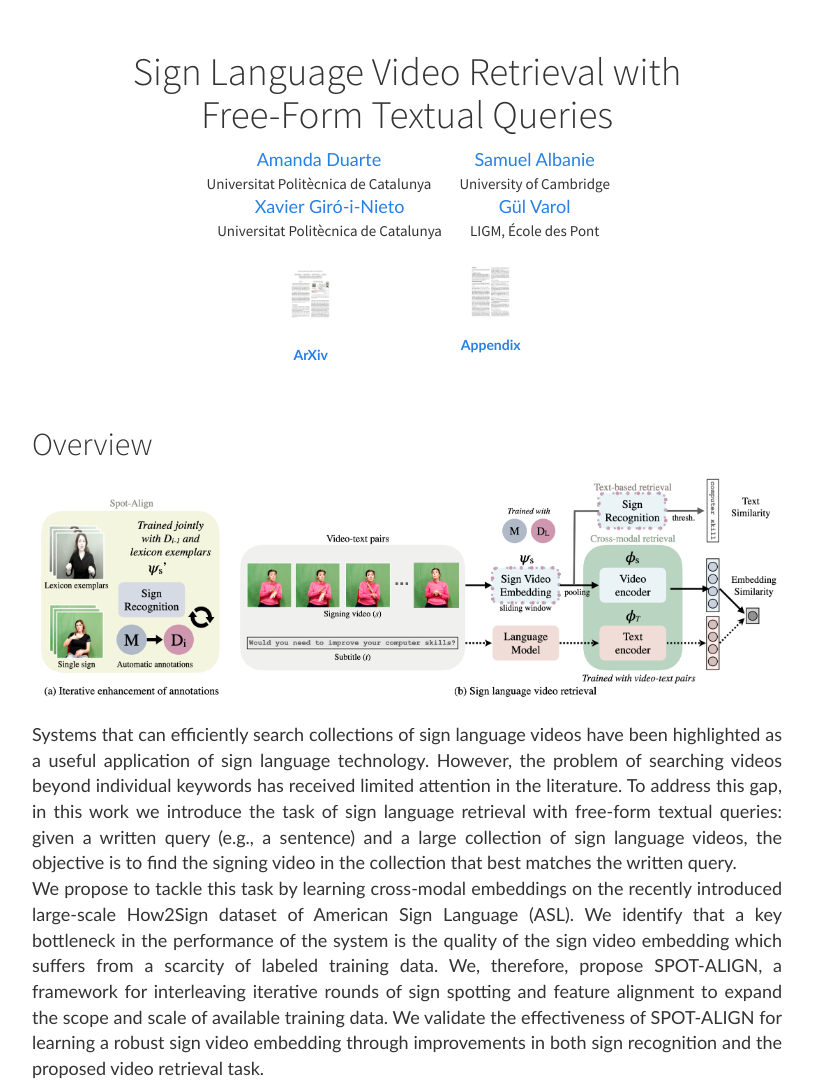
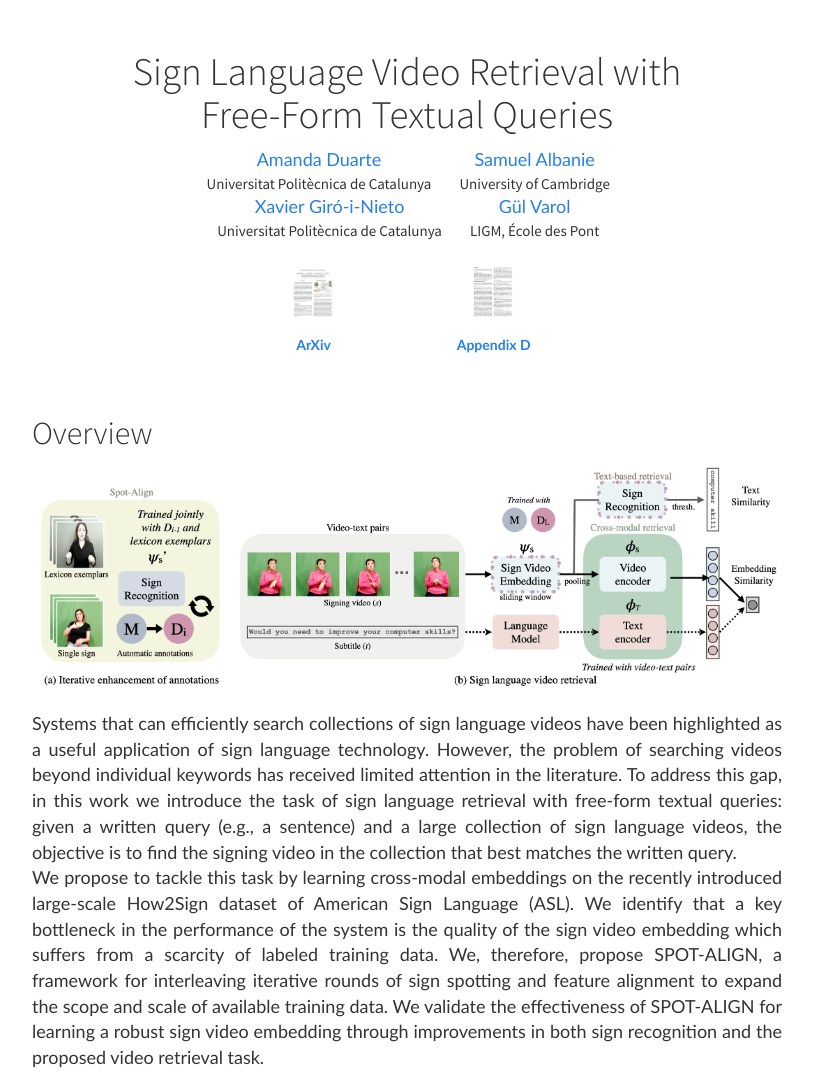
Before and after one commit to imatge-upc/sign_retrieval.github.io, a plain HTML site: page index.html in a window 1280 px wide. Shown: the top 1085 px of the page, without its empty margins (233-1046 px from the left). Drawn offline with nearby package versions, Linux system fonts and the light colour scheme; some packages are replaced by stand-ins of ours; a script that the page names is missing.

Commit message:
Adding appendix

```diff
--- a/index.html
+++ b/index.html
@@ -93,15 +93,15 @@
                 <div class="col-md-4 col-md-offset-4 text-center">
                     <ul class="nav nav-pills nav-justified">
                         <li>
+                          <a href="">
                             <image src="img/paper_image.jpg" height="60px">
-                            <a href="https://imatge-upc.github.io/sl_retrieval/app-translation/translation.html">
                                 <h4><strong>ArXiv</strong></h4>
                             </a>
                         </li>
                         <li>
-                            <a href="">
+                            <a href="https://imatge-upc.github.io/sl_retrieval/app-translation/translation.html">
                             <image src="img/app_image.jpg" height="60px">
-                                <h4><strong>Appendix</strong></h4>
+                                <h4><strong>Appendix D</strong></h4>
                             </a>
                         </li>
                         <!-- <li>
```
